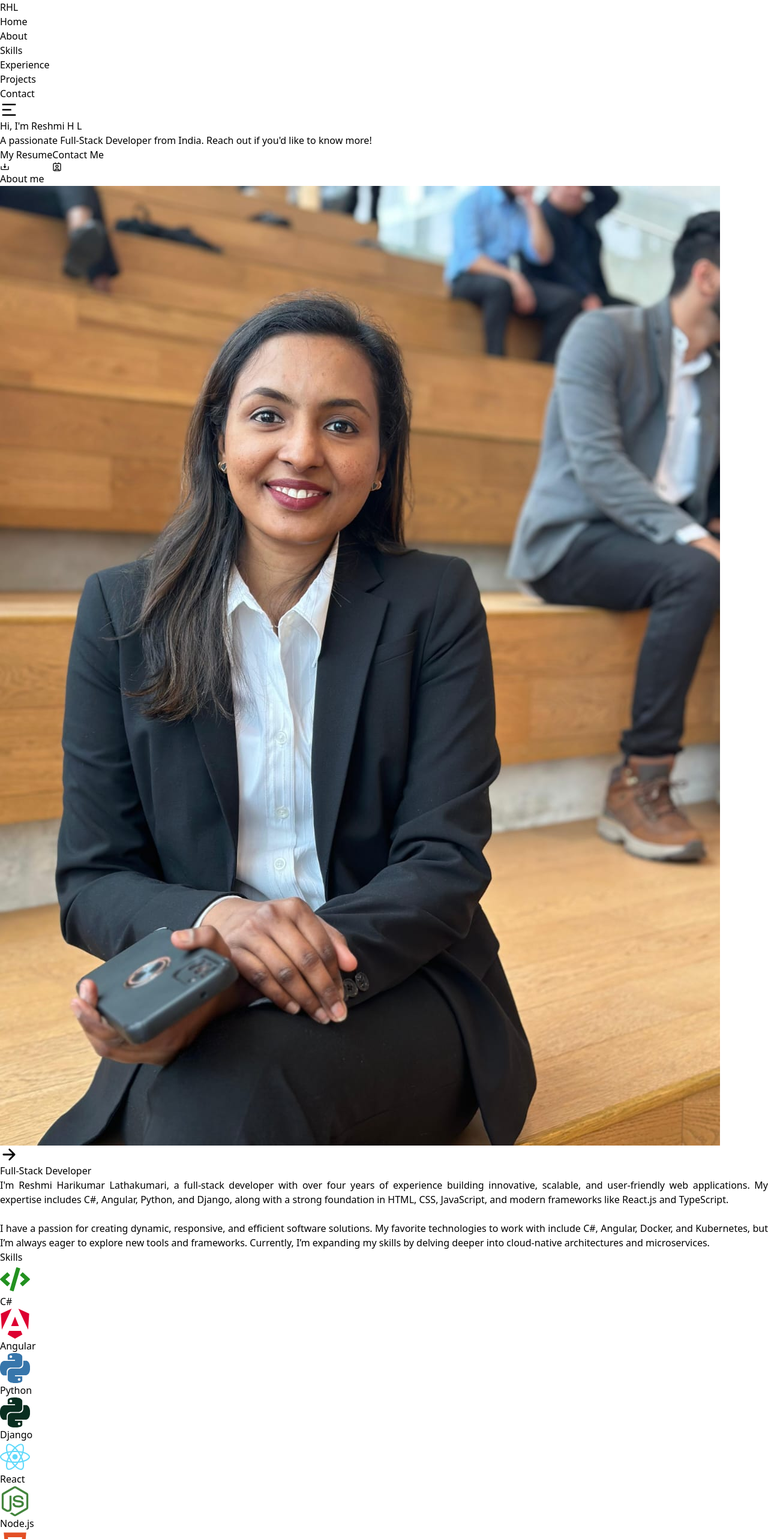
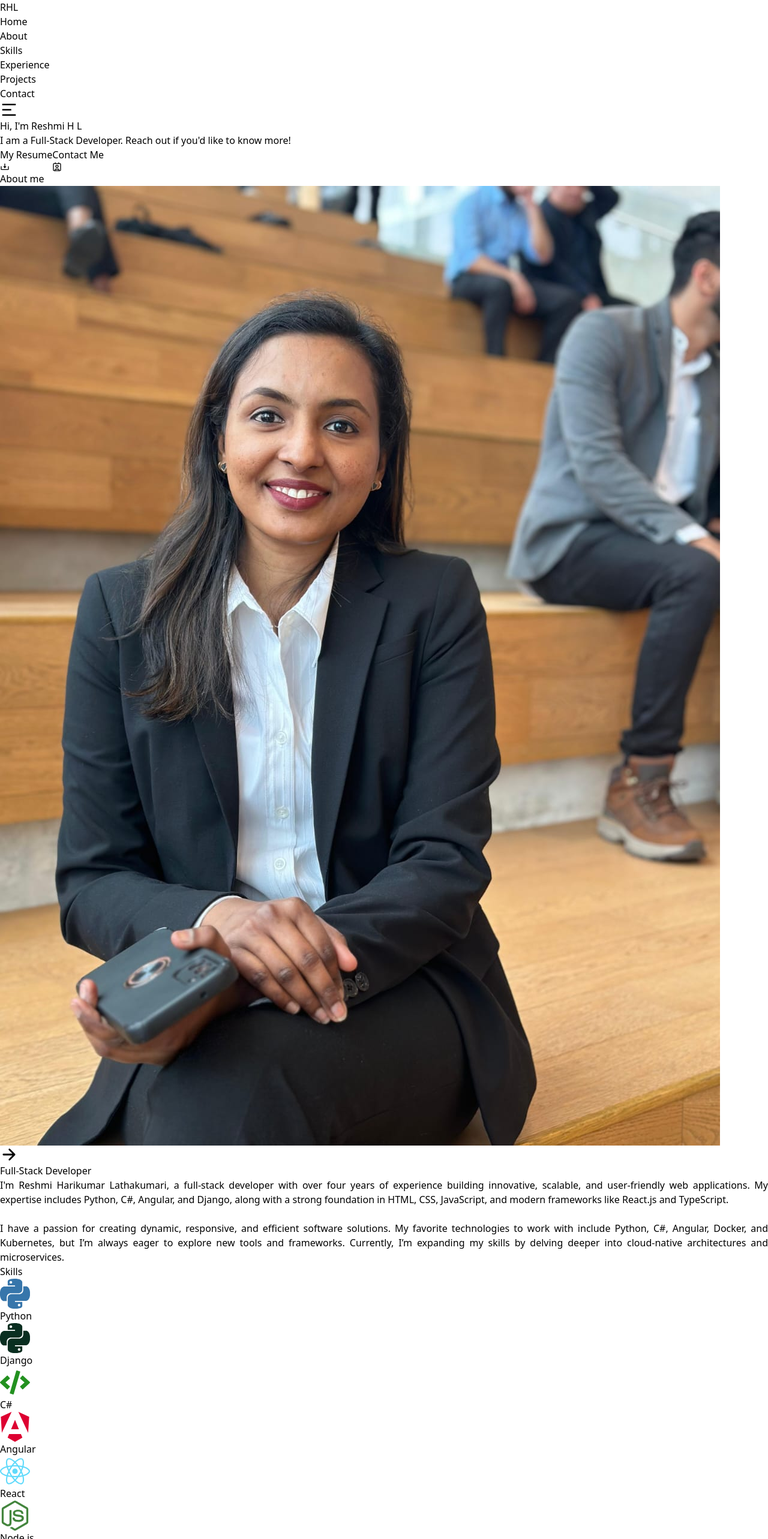
Before and after one commit to ReshmiRahul/MyPortfolio, a React (Vite) app: page / in a window 1280 px wide. Shown: the top 2566 px of the page at 60% size. Built offline with nearby package versions, Linux system fonts and the light colour scheme.

Commit message:
Updating my Portfolio project page

```diff
--- a/src/Components/About/About.jsx
+++ b/src/Components/About/About.jsx
@@ -30,15 +30,15 @@ const About = () => {
                                     I'm Reshmi Harikumar Lathakumari, a full-stack
                                     developer with over four years of experience
                                     building innovative, scalable, and user-friendly
-                                    web applications. My expertise includes C#, Angular,
-                                    Python, and Django, along with a strong foundation
+                                    web applications. My expertise includes Python, C#, Angular,
+                                    and Django, along with a strong foundation
                                     in HTML, CSS, JavaScript, and modern frameworks like
                                     React.js and TypeScript.
                                     <br />
                                     <br />
                                     I have a passion for creating dynamic, responsive,
                                     and efficient software solutions. My favorite
-                                    technologies to work with include C#, Angular,
+                                    technologies to work with include Python, C#, Angular,
                                     Docker, and Kubernetes, but I’m always eager to
                                     explore new tools and frameworks. Currently, I’m
                                     expanding my skills by delving deeper into
--- a/src/Components/Footer/Footer.jsx
+++ b/src/Components/Footer/Footer.jsx
@@ -11,8 +11,8 @@ const Footer = () => {
         e.preventDefault();
 
         emailjs
-            .sendForm('service_r827kbh', 'template_of2im07', form.current, {
-                publicKey: 'u7mIHzwd7itG66PkN',
+            .sendForm('service_imdex79', 'template_4phskdi', form.current, {
+                publicKey: '9Qlt14khkJ67-6sit',
             })
             .then(
                 () => {
--- a/src/Components/Home/Home.jsx
+++ b/src/Components/Home/Home.jsx
@@ -13,7 +13,7 @@ const Home = () => {
                 <h1 className='text-3xl md:text-6xl font-bold flex leading-normal tracking-tighter'>
                     <TextChange />
                 </h1>
-                <p className='text-sm md:text-2xl tracking-tight mt-3'>A passionate Full-Stack Developer from India. Reach out if you'd like to know more!</p>
+                <p className='text-sm md:text-2xl tracking-tight mt-3'>I am a Full-Stack Developer. Reach out if you'd like to know more!</p>
 
                 <div className='flex flex-col items-center mt-6 mb-4 md:mb-0'>
 
--- a/src/Components/Projects/ProjectCard.jsx
+++ b/src/Components/Projects/ProjectCard.jsx
@@ -14,9 +14,6 @@ const ProjectCard = ({ title, tec, desc, imgsrc, demo, git }) => {
 
       <div className="p-2 flex items-center gap-5 justify-center">
 
-        <a href={demo} target='_blank'><button className='md:mt-10 text-white py-2 px-6 text-sm md:text-lg md:py-2 md:px-4
-        hover:opacity-85 duration-300 hover:scale-105 font:semibold rounded-3xl bg-[#465697] flex items-center gap-2'>
-          Demo <BiLink /></button></a>
 
         <a href={git} target='_blank'><button className='md:mt-10 text-white py-2 px-6 text-sm md:text-lg md:py-2 md:px-4
         hover:opacity-85 duration-300 hover:scale-105 font:semibold rounded-3xl border-[#465697] border-t-2 border-b-2 flex
--- a/src/Components/Projects/Projects.jsx
+++ b/src/Components/Projects/Projects.jsx
@@ -18,9 +18,9 @@ const Projects = () => {
 
       <div className="py-12 px-8 flex flex-wrap gap-5 items-center justify-center">
 
-        <ProjectCard title='TobogganHills Mobile App' imgsrc={toboggan} tec='Flutter, Dart, MongoDB' desc='TobogganHills is a mobile application designed to help users discover and book tobogganing hill locations. Built using React Native and Firebase for data management.' git='https://github.com/ReshmiRahul/Toboggan-Hills-Mobile-Application.git' demo='https://appliedtechnology.humber.ca/shows/ict-capstone-projects-2024/thesis-projects/toboggan-hills-mobile-application.html' />
+        <ProjectCard title='TobogganHills Mobile App' imgsrc={toboggan} tec='Flutter, Dart, MongoDB' desc='TobogganHills is a mobile application designed to help users discover and book tobogganing hill locations. Built using React Native and Firebase for data management.' git='https://github.com/ReshmiRahul/Toboggan-Hills-Mobile-Application.git'/>
 
-        <ProjectCard title='Recyclia Waste Management System' imgsrc={Project6} tec='Angular, ASP.NET Core, C#' desc='Recyclia is a Waste Management System that facilitates admin-agency-customer interactions. Customers can request waste removal for e-waste or food waste, with agencies managing approvals and updates. Features include e-waste payouts, monthly food waste payments, a recycled product portal, and complaint handling by the admin.' git='https://github.com/ReshmiRahul/E-waste-Backend.git'  />
+        <ProjectCard title='Recyclia Waste Management System' imgsrc={Project6} tec='Angular, ASP.NET Core, C#' desc='Recyclia is a Waste Management System that facilitates admin-agency-customer interactions. Customers can request waste removal for e-waste or food waste, with agencies managing approvals and updates. Features include e-waste payouts, monthly food waste payments, a recycled product portal, and complaint handling by the admin.' git='https://github.com/ReshmiRahul/E-WasteManagement-System.git'/>
 
         <ProjectCard title='SkyCheck' imgsrc={Project2} tec='HTML, CSS, JavaScript, OpenWeather API' desc="SkyCheck is a weather application that allows users to check real-time weather and forecasts for various locations worldwide. Built with React and OpenWeather API for data fetching!" git='https://github.com/ReshmiRahul/SkyCheck--Weather-Checking-Application.git' />
 
@@ -38,7 +38,7 @@ const Projects = () => {
           tec='Ansible, Terraform'
           desc="Developed an automation solution to provision and manage virtual machines using Ansible and Terraform. The project streamlined infrastructure deployment, enabling efficient and consistent VM creation with automated configurations and infrastructure as code principles."
           git='https://github.com/ReshmiRahul/Automation-Project.git'
-          demo=''
+
         />
       </div>
     </div>
--- a/src/Components/Skills/Skills.jsx
+++ b/src/Components/Skills/Skills.jsx
@@ -10,6 +10,21 @@ const Skills = () => {
     <div id="Skills" className="p-10 md:mt-28 bg-gradient-to-b from-gray-900 via-gray-800 to-black">
       <h1 className="text-2xl md:text-4xl text-white font-bold text-center">Skills</h1>
       <div className="flex flex-wrap items-center justify-center md:w-5/5 mt-10 md:mt-24 gap-10">
+        {/* Python Skill */}
+        <div className="flex flex-col items-center gap-3 hover:scale-110 duration-300">
+          <span className="p-3 bg-zinc-950 flex items-center rounded-2xl">
+            <SiPython color="#3776AB" size={50} />
+          </span>
+          <h1 className="text-white font-bold">Python</h1>
+        </div>
+
+        {/* Django Skill (using SiPython icon as placeholder) */}
+        <div className="flex flex-col items-center gap-3 hover:scale-110 duration-300">
+          <span className="p-3 bg-zinc-950 flex items-center rounded-2xl">
+            <SiPython color="#092E20" size={50} />
+          </span>
+          <h1 className="text-white font-bold">Django</h1>
+        </div>
 
         {/* C# Skill (Fallback icon used) */}
         <div className="flex flex-col items-center gap-3 hover:scale-110 duration-300">
@@ -27,21 +42,6 @@ const Skills = () => {
           <h1 className="text-white font-bold">Angular</h1>
         </div>
 
-        {/* Python Skill */}
-        <div className="flex flex-col items-center gap-3 hover:scale-110 duration-300">
-          <span className="p-3 bg-zinc-950 flex items-center rounded-2xl">
-            <SiPython color="#3776AB" size={50} />
-          </span>
-          <h1 className="text-white font-bold">Python</h1>
-        </div>
-
-        {/* Django Skill (using SiPython icon as placeholder) */}
-        <div className="flex flex-col items-center gap-3 hover:scale-110 duration-300">
-          <span className="p-3 bg-zinc-950 flex items-center rounded-2xl">
-            <SiPython color="#092E20" size={50} />
-          </span>
-          <h1 className="text-white font-bold">Django</h1>
-        </div>
 
         {/* React Skill */}
         <div className="flex flex-col items-center gap-3 hover:scale-110 duration-300">
```
Also changed, not shown: src/Components/Experience/Experience.jsx (+26 -5 lines), 1 other file (tests, documents, lock files or other folders).
